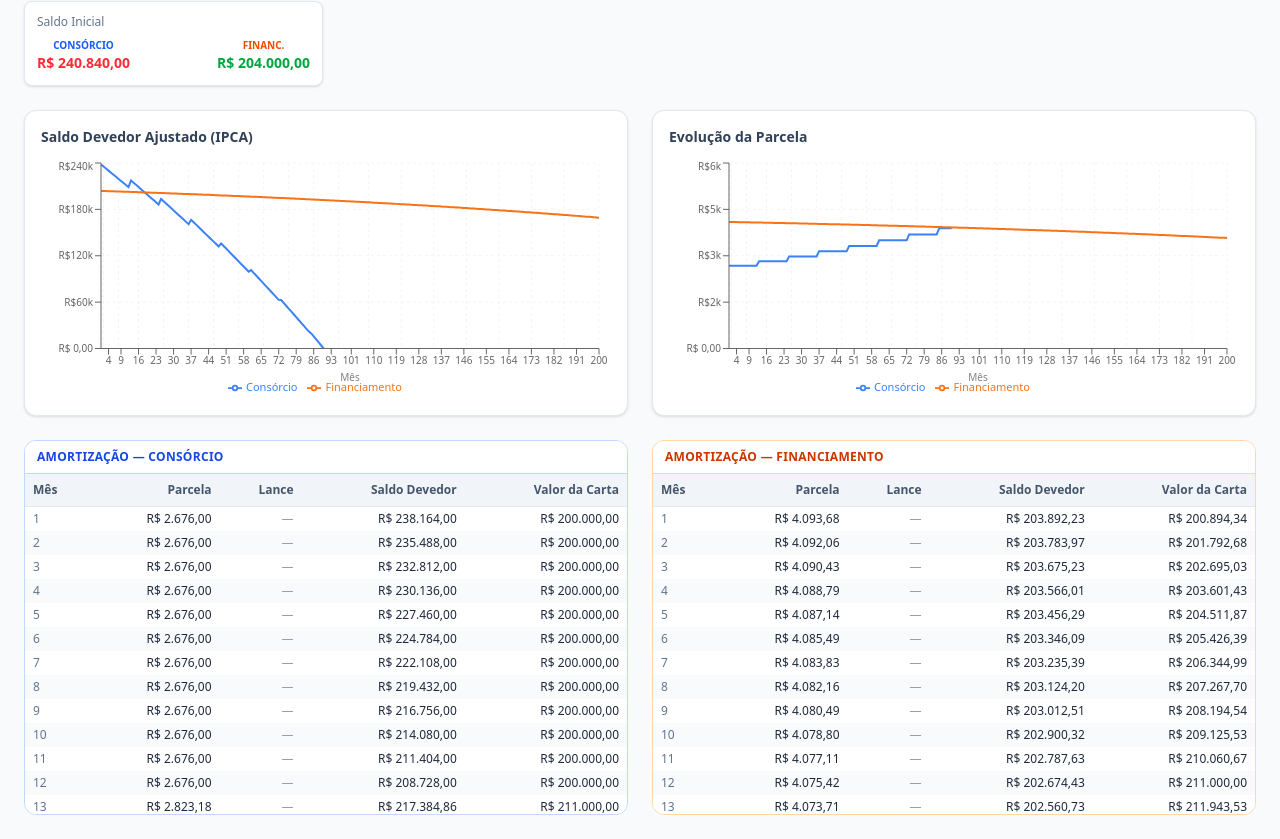
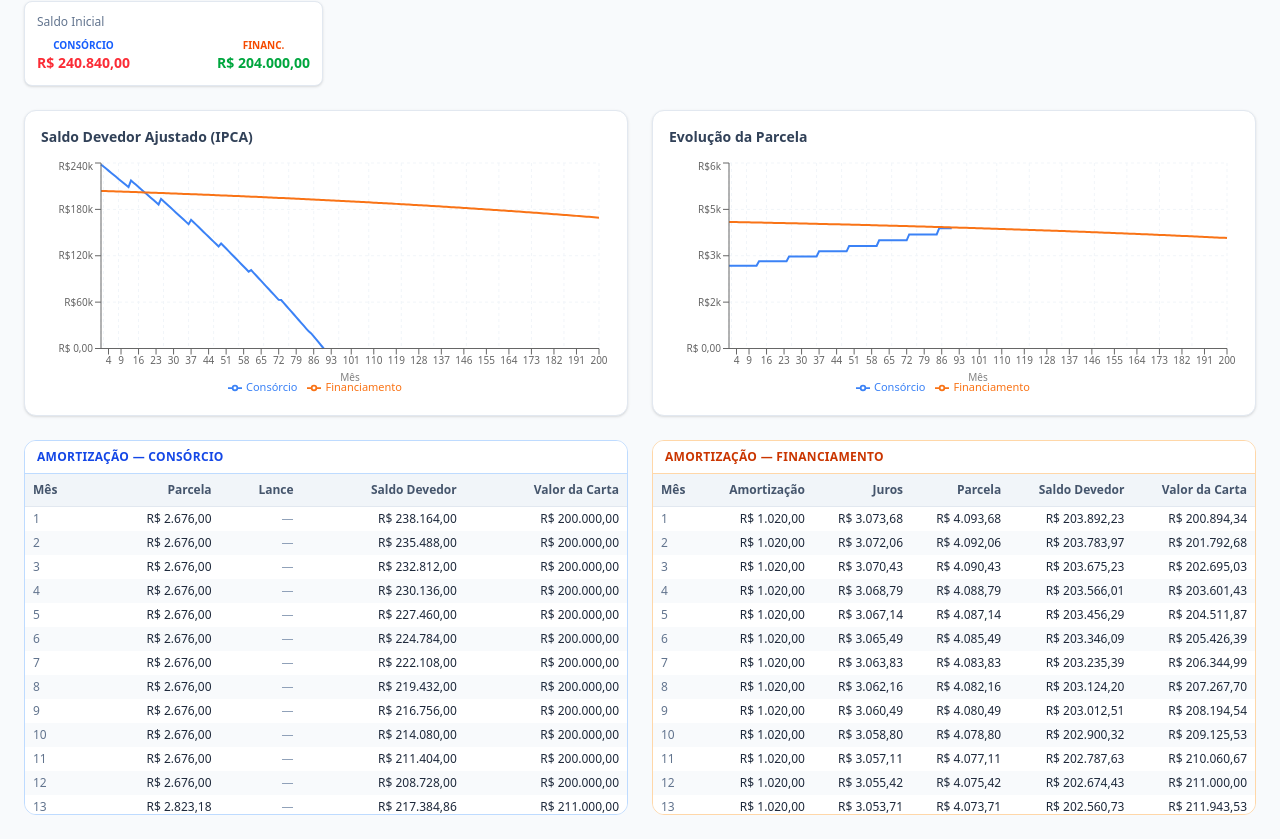
Before and after one commit to SetUp-Assessoria/cet-consorcio, a React (Vite) app: page / in a window 1280 px wide. Shown: the part 666-1505 px from the top of the page. Built offline with nearby package versions, Linux system fonts and the light colour scheme.

Commit message:
feat: tabela SAC com colunas Amortização e Juros para financiamento
Financiamento exibe Amortização (constante) + Juros (decrescentes) + Parcela.
Consórcio mantém Parcela + Lance. Campos amortizacao e juros adicionados a LinhaAmortizacao.

```diff
--- a/src/components/TabelaAmortizacao.tsx
+++ b/src/components/TabelaAmortizacao.tsx
@@ -10,6 +10,7 @@ interface Props {
 export function TabelaAmortizacao({ linhas, label, color }: Props) {
   const borderColor = color === 'blue' ? 'border-blue-200' : 'border-orange-200'
   const labelColor = color === 'blue' ? 'text-blue-700' : 'text-orange-700'
+  const isSAC = linhas[0]?.amortizacao !== undefined
 
   return (
     <div className={`rounded-xl border ${borderColor} overflow-hidden`}>
@@ -20,7 +21,10 @@ export function TabelaAmortizacao({ linhas, label, color }: Props) {
         <table className="w-full text-xs border-collapse">
           <thead className="sticky top-0 bg-slate-100 z-10">
             <tr>
-              {['Mês', 'Parcela', 'Lance', 'Saldo Devedor', 'Valor da Carta'].map((h) => (
+              {(isSAC
+                ? ['Mês', 'Amortização', 'Juros', 'Parcela', 'Saldo Devedor', 'Valor da Carta']
+                : ['Mês', 'Parcela', 'Lance', 'Saldo Devedor', 'Valor da Carta']
+              ).map((h) => (
                 <th key={h} className="px-2 py-2 text-right first:text-left font-semibold text-slate-600 border-b border-slate-200">
                   {h}
                 </th>
@@ -31,10 +35,20 @@ export function TabelaAmortizacao({ linhas, label, color }: Props) {
             {linhas.map((l, i) => (
               <tr key={l.mes} className={i % 2 === 0 ? 'bg-white' : 'bg-slate-50'}>
                 <td className="px-2 py-1 text-left text-slate-500">{l.mes}</td>
-                <td className="px-2 py-1 text-right">{moeda(l.parcela)}</td>
-                <td className={`px-2 py-1 text-right ${l.lance > 0 ? 'font-semibold text-purple-600' : 'text-slate-400'}`}>
-                  {l.lance > 0 ? moeda(l.lance) : '—'}
-                </td>
+                {isSAC ? (
+                  <>
+                    <td className="px-2 py-1 text-right">{moeda(l.amortizacao ?? 0)}</td>
+                    <td className="px-2 py-1 text-right">{moeda(l.juros ?? 0)}</td>
+                    <td className="px-2 py-1 text-right font-medium">{moeda(l.parcela)}</td>
+                  </>
+                ) : (
+                  <>
+                    <td className="px-2 py-1 text-right">{moeda(l.parcela)}</td>
+                    <td className={`px-2 py-1 text-right ${l.lance > 0 ? 'font-semibold text-purple-600' : 'text-slate-400'}`}>
+                      {l.lance > 0 ? moeda(l.lance) : '—'}
+                    </td>
+                  </>
+                )}
                 <td className="px-2 py-1 text-right">{moeda(Math.max(0, l.saldo))}</td>
                 <td className="px-2 py-1 text-right">{moeda(l.cartaAjustada)}</td>
               </tr>
--- a/src/domain/financiamento.ts
+++ b/src/domain/financiamento.ts
@@ -42,6 +42,8 @@ export function calcularFinanciamento(p: FinanciamentoParams): ResultadoSimulaca
       saldo,
       saldoAjustado: saldo,
       cartaAjustada,
+      amortizacao,
+      juros,
     })
 
     if (saldo <= 0.01) break
--- a/src/domain/types.ts
+++ b/src/domain/types.ts
@@ -39,6 +39,9 @@ export interface LinhaAmortizacao {
   saldo: number
   saldoAjustado: number
   cartaAjustada: number
+  // SAC breakdown (financiamento only)
+  amortizacao?: number
+  juros?: number
 }
 
 export interface ResultadoSimulacao {
```
